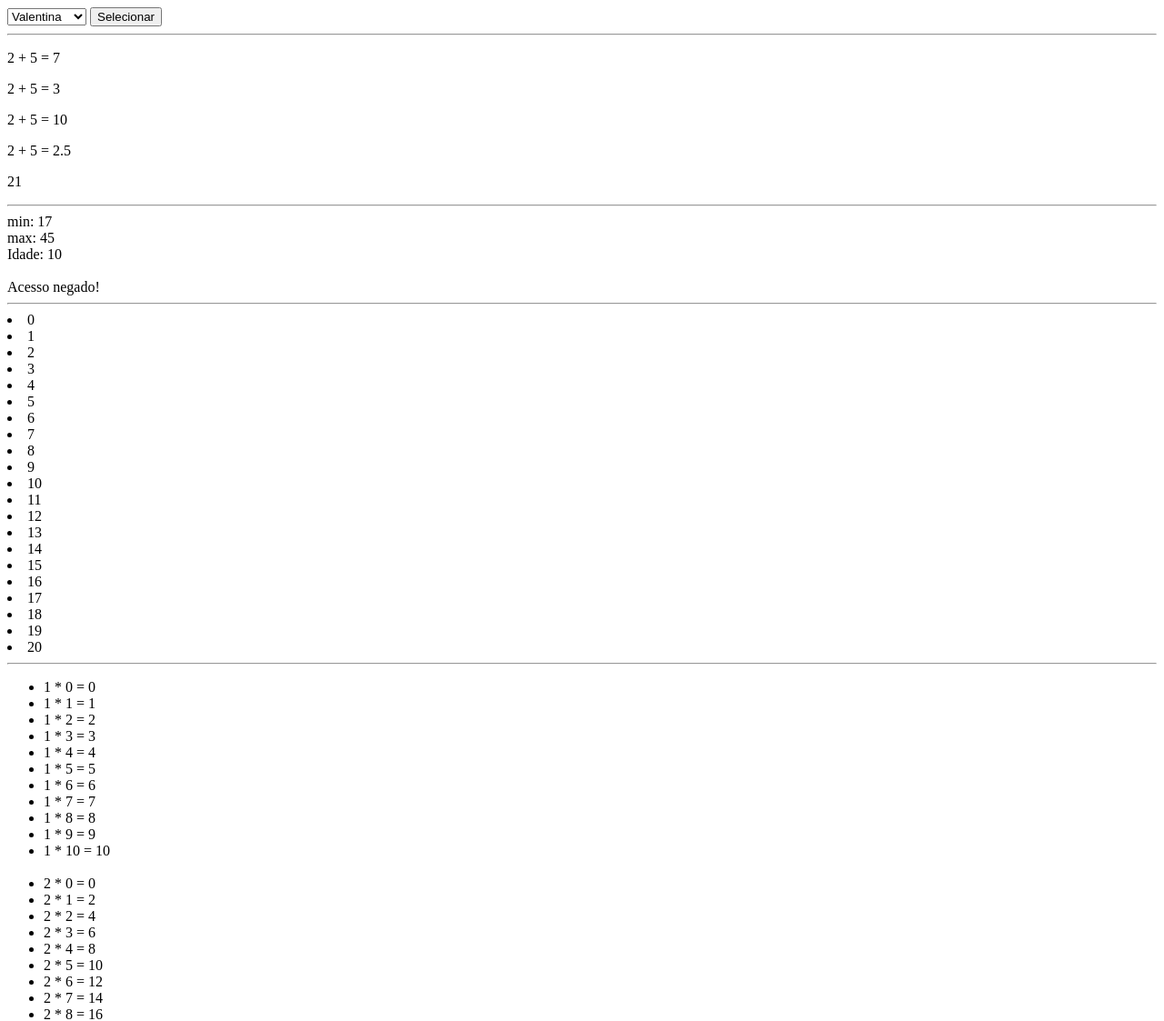
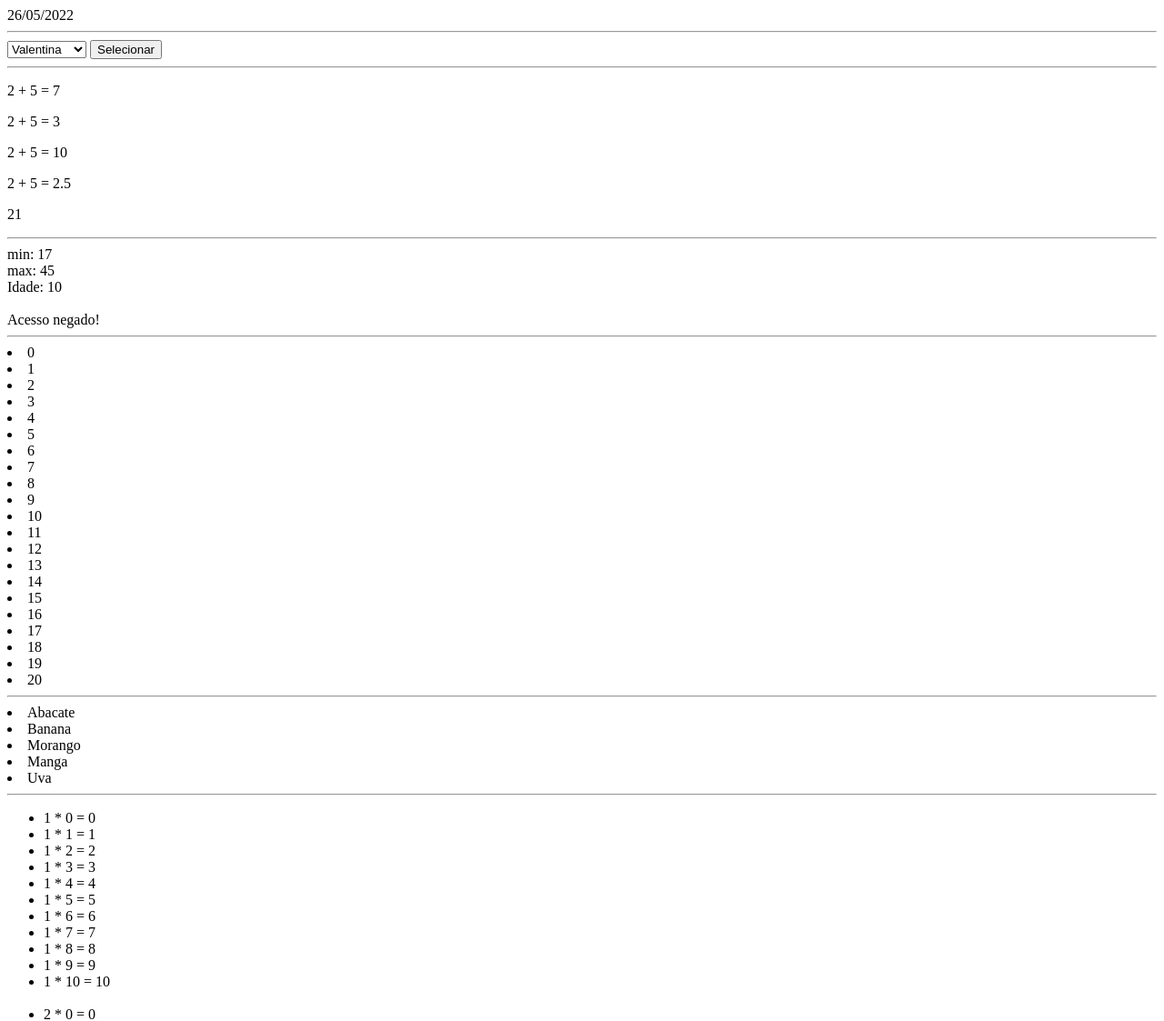
Before and after one commit to NayaraSilvaS/estudoJSONphp, a PHP site: page /index2.php in a window 1280 px wide. Shown: the top 1123 px of the page at 91% size. Run offline with PHP 8.4, Linux system fonts and the light colour scheme.

Commit message:
treino php

```diff
--- a/index2.php
+++ b/index2.php
@@ -14,6 +14,10 @@ $divisao = 5 / 2;
     <meta charset="UTF-8">
 </head>
     <body>
+    <?php
+        echo date("d/m/Y");
+        ?>
+    <hr>
         <select id="slProfessores" name="slProfessores">
         <?php
         for ($i = 0; $i < count($arrayNome); $i++) {
@@ -60,6 +64,22 @@ $divisao = 5 / 2;
     }
     ?>
     <hr>
+    <?php
+    $arrFrutas = [
+        1 => "Abacate",
+        2 => "Banana",
+        3 => "Morango",
+        4 => "Manga",
+        5 => "Uva"
+        ];
+
+        foreach ($arrFrutas as $v) {
+            ?>
+            <li><?= $v ?></li>
+            <?php
+        }
+    ?>
+    <hr>
         <ul>
             <?php
             for ($i=1; $i <= 10; $i++) {
```
